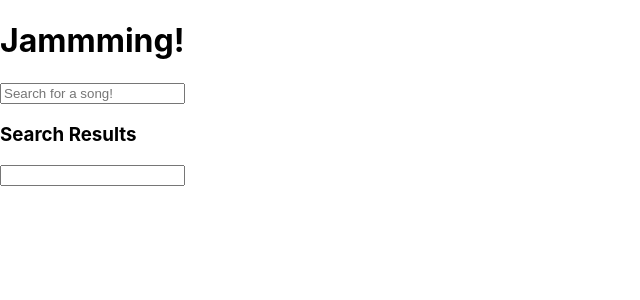
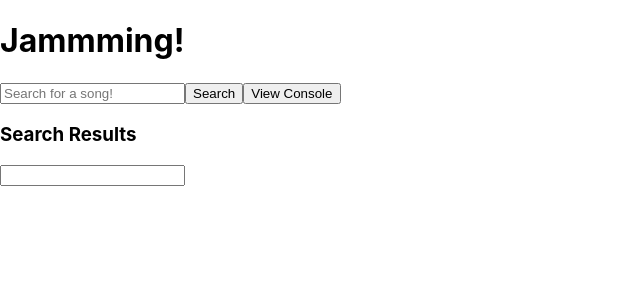
Before and after one commit to huynh-ivan/jammming, a React (Create React App) app: page / in a window 1280 px wide. Shown: the top 300 px of the page, without its empty margins (0-640 px from the left). Built offline with nearby package versions, Linux system fonts and the light colour scheme.

Commit message:
Move state down to SearchBar and incorporate Spotify search util

```diff
--- a/src/components/SearchBar.js
+++ b/src/components/SearchBar.js
@@ -1,16 +1,29 @@
-import React from "react";
+import React, { useCallback, useState } from "react";
 
-function SearchBar({ type, setUserQuery }) {
-  const handleChange = (event) => {
-    console.log(event.target.value);
-    setUserQuery(event.target.value);
-  }
+function SearchBar(props) {
+  const [term, setTerm] = useState('')
+
+  const handleChange = useCallback((event) => {
+    setTerm(event.target.value)
+  })
+
+  const handleSearch = useCallback(() => {
+    props.onSearch(term);
+  }, [props.onSearch, term])
+
 
   return (
-    <input
-      type={type}
-      onChange={handleChange}
-      placeholder="Search for a song!" />
+    <div className="search-bar">
+      <input
+        type='search'
+        onChange={handleChange}
+        placeholder="Search for a song!" />
+      <button type={props.buttonType} onClick={props.handleSubmit} className="search-btn">
+        Search
+      </button>
+      <button onClick={handleSearch}>View Console</button>
+    </div>
+
   );
 }
 
```
